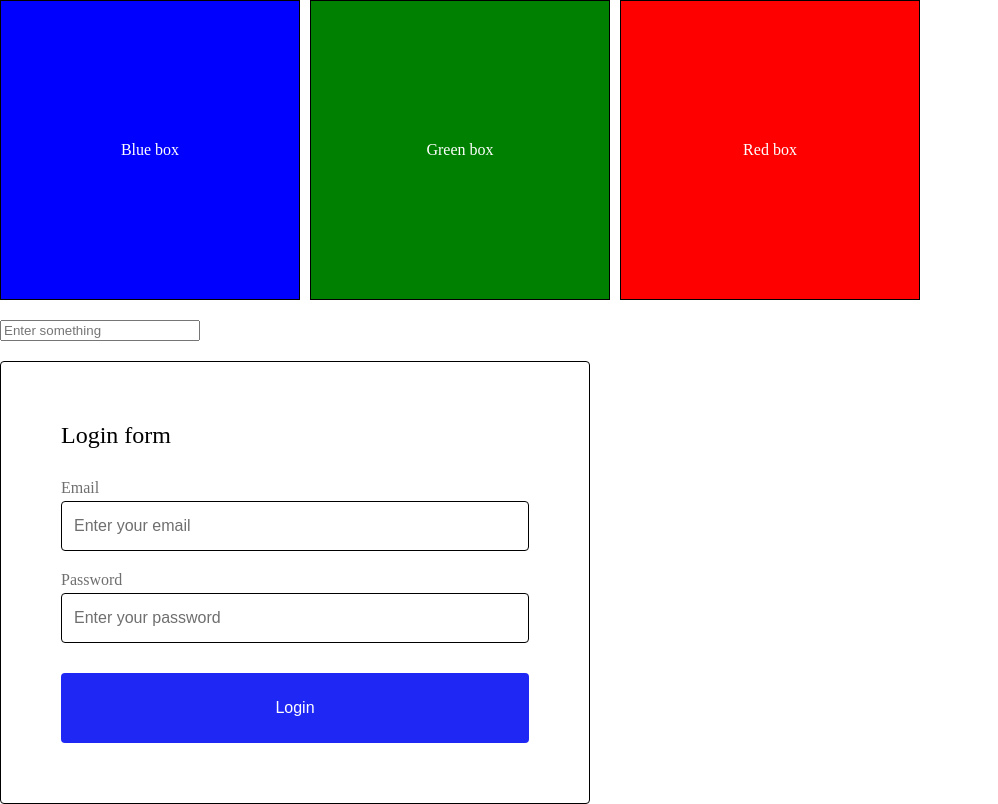
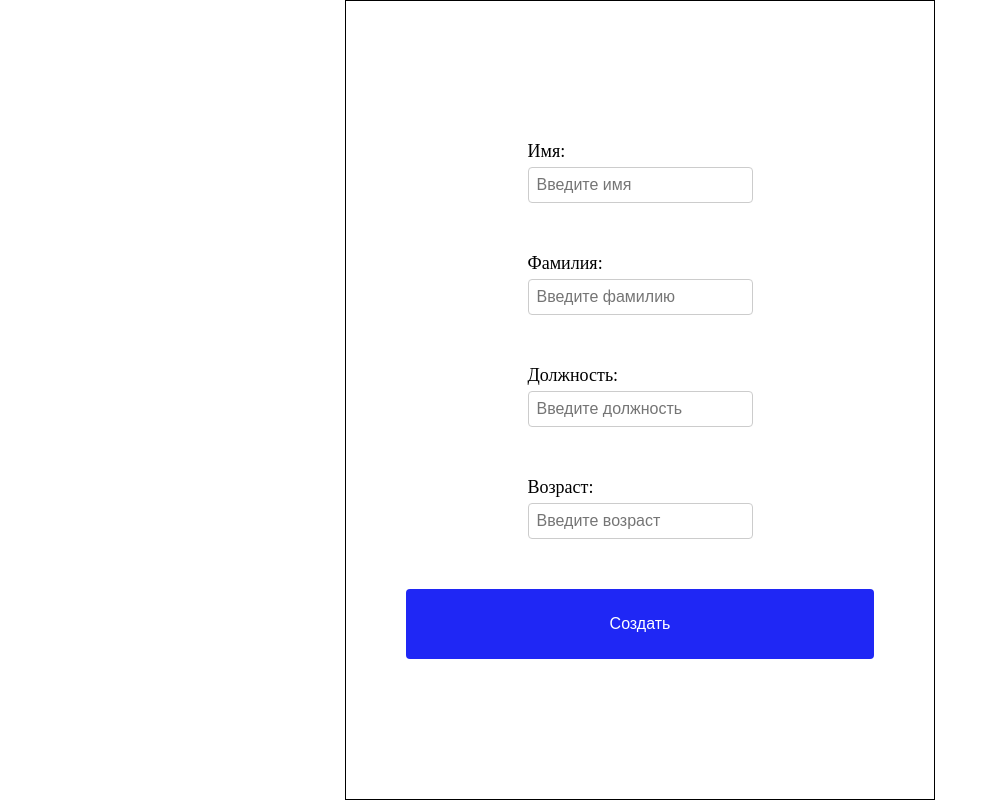
Before and after one commit to angelShlesser/TypeScript-cohor33, a React (Create React App) app: page / in a window 1280 px wide. Shown: the whole page, without its empty margins (0-998 px from the left). Built offline with nearby package versions, Linux system fonts and the light colour scheme.

Commit message:
HomeWorks 23

```diff
--- a/src/App.tsx
+++ b/src/App.tsx
@@ -10,6 +10,7 @@ import Lesson23 from "lessons/Lesson23/Lesson23";
 import Homework20 from "./homeworks/Homework20/Homework20";
 import Homework21 from "./homeworks/Homework21/Homework21";
 import Homework22 from "homeworks/Homework22/Homework22";
+import Homework23 from "homeworks/Homework23/Homework23";
 
 function App() {
   return (
@@ -18,9 +19,11 @@ function App() {
       {/* <Lesson20 /> */}
       {/* <Lesson21 /> */}
       {/* <Lesson22 /> */}
+      {/* <Lesson23 /> */}
       {/* <Homework20 /> */}
       {/* <Homework21 /> */}
-      <Lesson23 />
+      {/* <Homework22 /> */}
+      <Homework23 />
     </>
   );
 }
--- /dev/null
+++ b/src/components/EmployeeForm/EmployeeForm.tsx
@@ -0,0 +1,125 @@
+// EmployeeForm.tsx
+
+import React, { useState } from "react";
+import Button from "components/Button/Button";
+import Input from "components/Input/Input";
+import {
+  EmployeeFormWrapper,
+  EmployeeFormContent,
+  EmployeeFormField,
+  EmployeeFormLabel,
+  EmployeeFormInput,
+  ShowCardStyle,
+  CardItem,
+  CardLabel,
+  CardValue,
+} from "components/EmployeeForm/styles";
+
+function EmployeeForm() {
+  const [employee, setEmployee] = useState({
+    firstName: "",
+    lastName: "",
+    position: "",
+    age: "",
+  });
+
+  const [showCard, setShowCard] = useState(false);
+  const [showForm, setShowForm] = useState(true);
+
+  const handleInputChange = (
+    e: React.ChangeEvent<HTMLInputElement>,
+    field: string
+  ) => {
+    setEmployee({ ...employee, [field]: e.target.value });
+  };
+
+  const handleCreate = () => {
+    const { firstName, lastName, position, age } = employee;
+
+    if (firstName && lastName && position && age) {
+      setShowCard(true);
+      setShowForm(false);
+    } else {
+      alert("Введите данные сотрудника");
+    }
+  };
+
+  return (
+    <EmployeeFormWrapper>
+      <EmployeeFormContent>
+        {showForm && (
+          <>
+            <EmployeeFormField>
+              <EmployeeFormLabel>Имя:</EmployeeFormLabel>
+              <EmployeeFormInput
+                id="firstName"
+                name="firstName"
+                type="text"
+                placeholder="Введите имя"
+                value={employee.firstName}
+                onChange={(e) => handleInputChange(e, "firstName")}
+              />
+            </EmployeeFormField>
+            <EmployeeFormField>
+              <EmployeeFormLabel>Фамилия:</EmployeeFormLabel>
+              <EmployeeFormInput
+                id="lastName"
+                name="lastName"
+                type="text"
+                placeholder="Введите фамилию"
+                value={employee.lastName}
+                onChange={(e) => handleInputChange(e, "lastName")}
+              />
+            </EmployeeFormField>
+            <EmployeeFormField>
+              <EmployeeFormLabel>Должность:</EmployeeFormLabel>
+              <EmployeeFormInput
+                id="position"
+                name="position"
+                type="text"
+                placeholder="Введите должность"
+                value={employee.position}
+                onChange={(e) => handleInputChange(e, "position")}
+              />
+            </EmployeeFormField>
+            <EmployeeFormField>
+              <EmployeeFormLabel>Возраст:</EmployeeFormLabel>
+              <EmployeeFormInput
+                id="age"
+                name="age"
+                type="text"
+                placeholder="Введите возраст"
+                value={employee.age}
+                onChange={(e) => handleInputChange(e, "age")}
+              />
+            </EmployeeFormField>
+            <Button name="Создать" onClick={handleCreate} />
+          </>
+        )}
+
+        {showCard && (
+          <ShowCardStyle>
+            <CardItem>
+              <CardLabel>Имя:</CardLabel>
+              <CardValue>{employee.firstName}</CardValue>
+            </CardItem>
+            <CardItem>
+              <CardLabel>Фамилия:</CardLabel>
+              <CardValue>{employee.lastName}</CardValue>
+            </CardItem>
+            <CardItem>
+              <CardLabel>Должность:</CardLabel>
+              <CardValue>{employee.position}</CardValue>
+            </CardItem>
+            <CardItem>
+              <CardLabel>Возраст:</CardLabel>
+              <CardValue>{employee.age}</CardValue>
+            </CardItem>
+          </ShowCardStyle>
+        )}
+      </EmployeeFormContent>
+    </EmployeeFormWrapper>
+  );
+}
+
+export default EmployeeForm;
--- /dev/null
+++ b/src/components/EmployeeForm/styles.ts
@@ -0,0 +1,63 @@
+// styles.ts
+
+import styled from "@emotion/styled";
+
+export const EmployeeFormWrapper = styled.div`
+  display: flex;
+  flex-direction: column;
+  flex: 1;
+`;
+
+export const EmployeeFormContent = styled.div`
+  width: 590px;
+  height: 592px;
+  display: flex;
+  flex-direction: column;
+  gap: 30px;
+  flex: 1;
+  align-items: center;
+  justify-content: center;
+  margin: 0 auto;
+  padding: 60px;
+  border: 1px solid;
+`;
+
+export const EmployeeFormField = styled.div`
+  margin-bottom: 20px; /* добавлен отступ между полями формы */
+`;
+
+export const EmployeeFormLabel = styled.p`
+  margin-bottom: 5px; /* добавлен отступ между меткой и вводом */
+  font-size: 18px; /* установлен размер шрифта */
+`;
+
+export const EmployeeFormInput = styled.input`
+  padding: 8px;
+  font-size: 16px;
+  border: 1px solid #ccc;
+  border-radius: 4px;
+  width: 100%;
+`;
+
+export const ShowCardStyle = styled.div`
+  display: flex;
+  width: 100%;
+  flex-direction: column;
+  justify-content: center;
+  flex: 1;
+  margin: 0 auto;
+`;
+
+export const CardItem = styled.div`
+  margin-bottom: 10px; /* добавлен отступ между элементами карточки */
+    padding: 0 15px;
+`;
+
+export const CardLabel = styled.p`
+  margin-bottom: 5px; /* добавлен отступ между меткой и значением */
+  font-size: 18px; /* установлен размер шрифта */
+`;
+
+export const CardValue = styled.h2`
+  font-size: 24px; /* установлен размер шрифта */
+`;
--- /dev/null
+++ b/src/homeworks/Homework23/Homework23.tsx
@@ -0,0 +1,7 @@
+import EmployeeForm from "components/EmployeeForm/EmployeeForm";
+
+function Homework23() {
+  return <EmployeeForm />;
+}
+
+export default Homework23;
```
